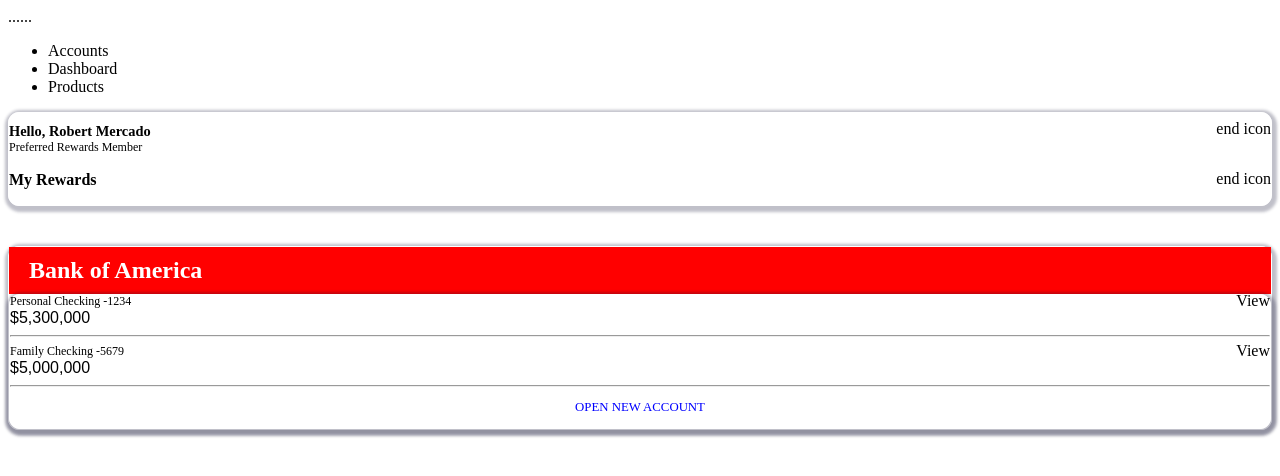
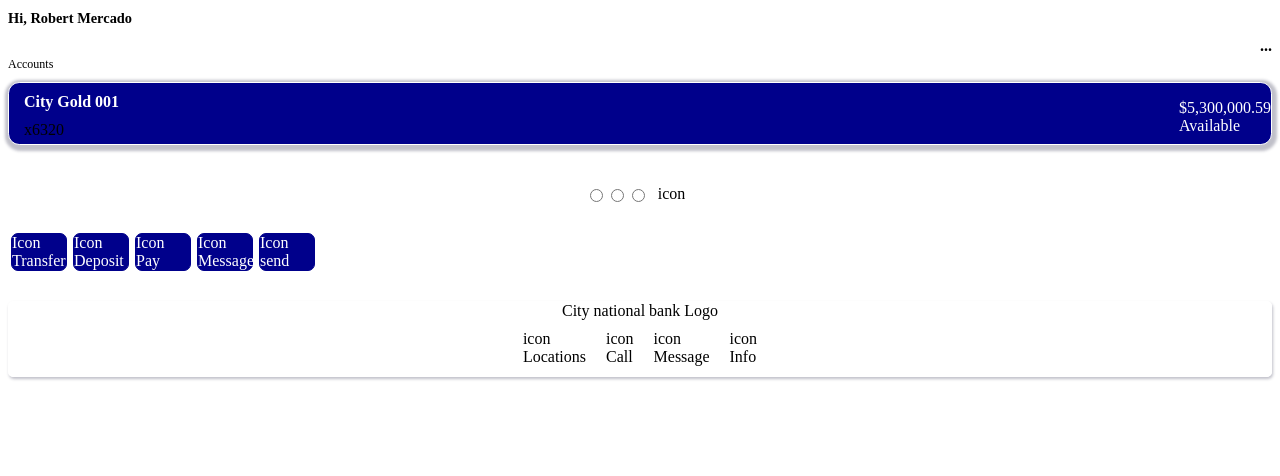
Before and after one commit to onoriode8/Text, a React (Create React App) app: page / in a window 1280 px wide. Shown: the top 476 px of the page. Built offline with nearby package versions, Linux system fonts and the light colour scheme.

Commit message:
updated the website from stratch

```diff
--- a/src/App.js
+++ b/src/App.js
@@ -1,12 +1,12 @@
 import React from 'react';
-import LayoutScreen from './components/layouts/layoutScreen';
+// import LayoutScreen from './components/layouts/layoutScreen';
 import { Route, Switch } from 'react-router-dom';
 import Accounts from './containers/Accounts/Account';
 
 const App = () => {
   return (
     <React.Fragment>
-      <LayoutScreen />
+      {/* <LayoutScreen /> */}
         <Switch>
           <Route path="/" exact component={Accounts} />
         </Switch>
--- a/src/containers/Accounts/Account.js
+++ b/src/containers/Accounts/Account.js
@@ -5,21 +5,35 @@
     return (
         <header>
             <div>
-                <div className={classes.nameContainer}>
+                <div>
                     <div>
-                       <h1 className={classes.name}>Hello, Robert Mercado</h1>
-                       <div className={classes.preferred}>Preferred Rewards Member</div>
+                       <h1 className={classes.name}>Hi, Robert Mercado</h1>
+                       <div className={classes.endContainer}>
+                        {/* <div> */}
+                            <div></div>
+                            <img src="" alt='' />
+                        {/* </div> */}
+                       </div>
+                       <div className={classes.preferred}>Accounts</div>
                        <div className={classes.endContainer}>
                             <div></div>
+                            <div className={classes.end}><strong>...</strong></div>
+                       </div>
+                       {/* <div className={classes.endContainer}>
+                            <div></div>
                             <div className={classes.end}>end icon</div>
-                       </div>
+                       </div> */}
                     </div>
 
-                   <div>
-                       <p><strong>My Rewards</strong></p>
+                   <div className={classes.nameContainer}>
+                       <p style={{color: '#fff', margin: '10px 15px'}}><strong>City Gold 001</strong></p>
+                       <div style={{margin: '5px 15px'}}>x6320</div>
                        <div className={classes.endContainer}>
                             <div></div>
-                            <div className={classes.end}>end icon</div>
+                            <div className={classes.end}>
+                                <div style={{color: '#fff'}}>$5,300,000.59</div>
+                                <div style={{color: '#fff'}}>Available</div>
+                            </div>
                        </div>
                 </div>
               </div>
--- a/src/containers/Accounts/Account.module.css
+++ b/src/containers/Accounts/Account.module.css
@@ -2,15 +2,16 @@
     border: 1px solid #fff;
     box-shadow: 1px 2px 3px 4px #1134;
     border-radius: 0.7em;
+    background: darkblue;
 }
 
 .name {
     font-size: 0.9em;
-    margin-bottom: 1px;
+    margin-bottom: 20px;
 }
 
 .preferred {
-    margin-top: -0.9px;
+    margin: 10px 0px;
     font-size: 12px;
     font-family: Roman;
 }
@@ -21,5 +22,5 @@
 }
 
 .end {
-    margin-top: -35px;
+    margin-top: -45px;
 }
--- /dev/null
+++ b/src/containers/Accounts/Details/Contacts.js
@@ -0,0 +1,39 @@
+
+
+const contact = () => (
+    <header>
+        <div style={{
+            border: '1px solid #fff',
+            boxShadow: '1px 2px 3px 0px #1134',
+            borderRadius: '5px'
+        }}>
+           <div style={{textAlign: 'center'}}>
+              City national bank Logo
+           </div>
+
+           <div style={{display: 'flex', justifyContent: 'center', margin: '10px'}}>
+                <div style={{margin: '0px 10px'}}>
+                    <div>icon</div>
+                    <div>Locations</div>
+                </div>
+
+                <div style={{margin: '0px 10px'}}>
+                    <div>icon</div>
+                    <div>Call</div>
+                </div>
+
+                <div style={{margin: '0px 10px'}}>
+                    <div>icon</div>
+                    <div>Message</div>
+                </div>
+
+                <div style={{margin: '0px 10px'}}>
+                    <div>icon</div>
+                    <div>Info</div>
+                </div>
+           </div>
+        </div>
+    </header>
+);
+
+export default contact;
--- /dev/null
+++ b/src/containers/Accounts/Details/Container.js
@@ -0,0 +1,47 @@
+
+
+const container = () => {
+
+    const style={
+        border: '1px solid darkblue',
+        background: "darkblue",
+        color: "#fff",
+        width: "3.5em",
+        boxSizing: 'border-box',
+        borderRadius: "7px",
+        margin: '0px 3px'
+    }
+    return (
+    <header>
+        <div style={{display: 'flex', margin: '30px 0px'}}>
+            <div style={style}>
+                <div>Icon</div>
+                <div>Transfer</div>
+            </div>
+
+            <div style={style}>
+                <div>Icon</div>
+                <div>Deposit</div>
+            </div>
+
+            <div style={style}>
+                <div>Icon</div>
+                <div>Pay</div>
+            </div>
+
+            <div style={style}>
+                <div>Icon</div>
+                <div>Message</div>
+            </div>
+
+            <div style={style}>
+                <div>Icon</div>
+                <div>send</div>
+            </div>
+        </div>
+    </header>
+);
+
+};
+
+export default container;
--- a/src/containers/Accounts/Details/Details.js
+++ b/src/containers/Accounts/Details/Details.js
@@ -1,28 +1,19 @@
-import classes from '../Account.module.css';
+import Container from './Container';
+import Contacts from './Contacts';
 
 const details = () => (
     <header style={{padding: "40px 0px"}}>
-        <div className={classes.nameContainer}>
-        <div style={{background: 'red'}}>
-        <h2 style={{padding: "10px", color: "#fff", margin: "0px 10px", fontSize: "1.5em"}}>Bank of America</h2>
+        <div style={{display: 'flex', justifyContent: 'center'}}>
+           <input type='radio' />
+           <input type='radio' />
+           <input type='radio' />
+           <div style={{margin: '0px 10px'}}>icon</div>
         </div>
-        <div className={classes.nameContainer}>
-           <div className={classes.preferred}>Personal Checking -1234</div>
-           <div style={{fontFamily: "fantasy"}}>$5,300,000</div>
-            <div className={classes.endContainer}>
-                <div></div>
-                <div className={classes.end}>View</div>
-            </div>
-                <hr/>
-            <div className={classes.preferred}>Family Checking -5679</div>
-              <div style={{fontFamily: "fantasy"}}>$5,000,000</div>
-              <div className={classes.endContainer}>
-                <div></div>
-                <div className={classes.end}>View</div>
-              </div>
-              <hr />
-              <p style={{textAlign: "center", color: "blue", fontSize: "0.8em"}}>OPEN NEW ACCOUNT</p>
+        <div>
+            <Container />
         </div>
+        <div>
+            <Contacts />
         </div>
     </header>
 );
```
Also changed, not shown: src/containers/Accounts/Details/Details.module.css (deleted).
